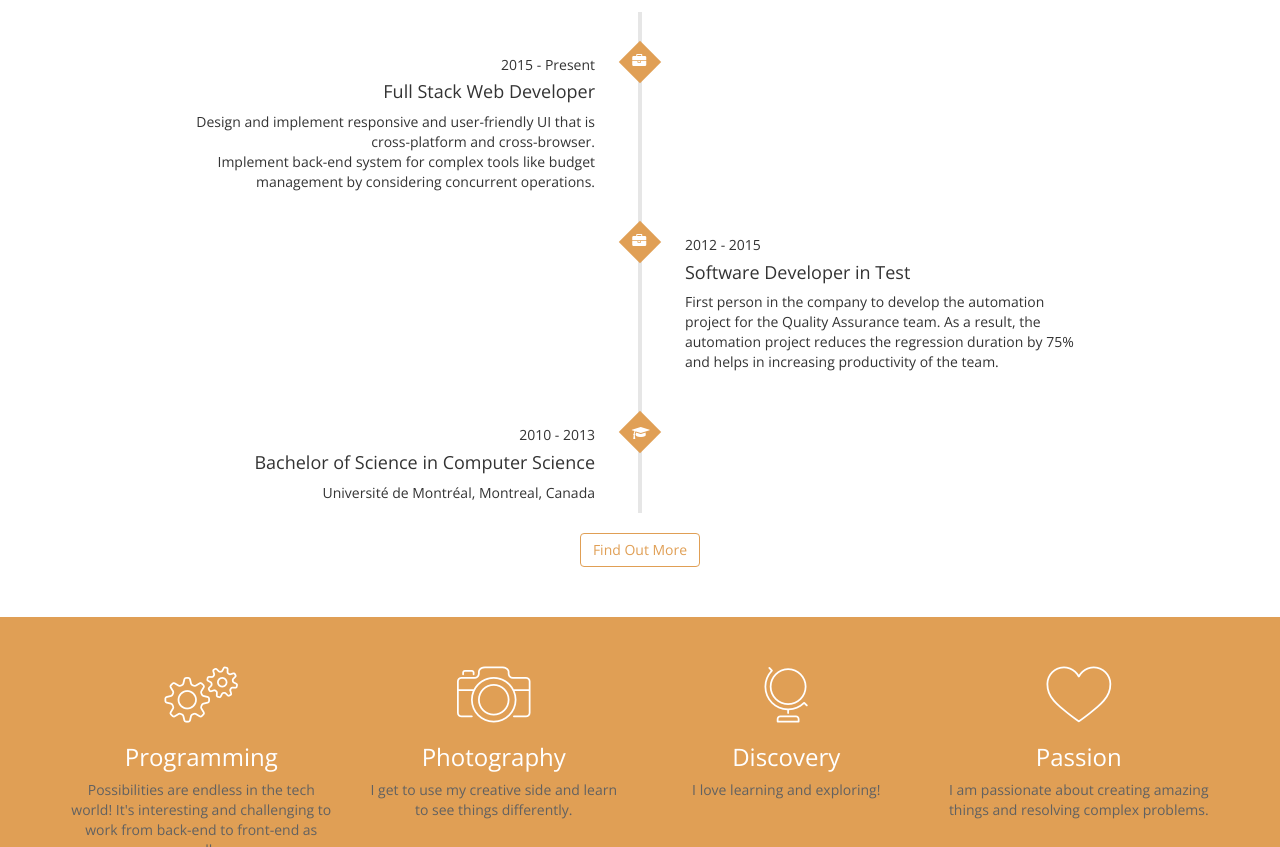
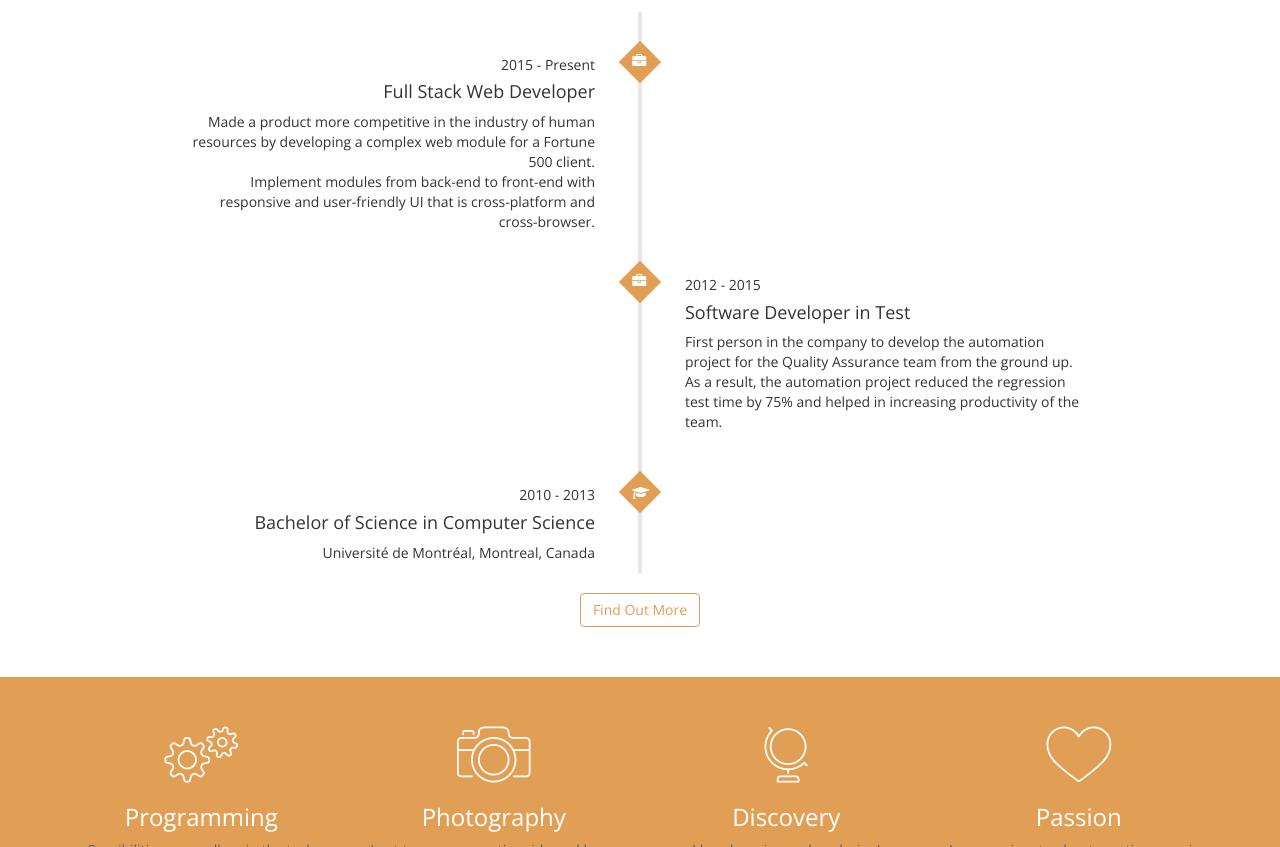
Before and after one commit to kimsl/kimsl.github.io, a plain HTML site: page index.html in a window 1280 px wide. Shown: the part 895-1742 px from the top of the page. Drawn offline with nearby package versions, Linux system fonts and the light colour scheme.

Commit message:
Modify About description

```diff
--- a/index.html
+++ b/index.html
@@ -76,8 +76,8 @@
                                 </div>
                                 <div class="timeline-body">
                                     <ul>
-                                        <li>Design and implement responsive and user-friendly UI that is cross-platform and cross-browser.</li>
-                                        <li>Implement back-end system for complex tools like budget management by considering concurrent operations.</li>
+                                        <li>Made a product more competitive in the industry of human resources by developing a complex web module for a Fortune 500 client.</li>
+                                        <li>Implement modules from back-end to front-end with responsive and user-friendly UI that is cross-platform and cross-browser.</li>
                                     </ul>
                                 </div>
                             </div>
@@ -90,7 +90,7 @@
                                     <h4 class="timeline-title">Software Developer in Test</h4>
                                 </div>
                                 <div class="timeline-body">
-                                    <p>First person in the company to develop the automation project for the Quality Assurance team. As a result, the automation project reduces the regression duration by 75% and helps in increasing productivity of the team.</p>
+                                    <p>First person in the company to develop the automation project for the Quality Assurance team from the ground up. As a result, the automation project reduced the regression test time by 75% and helped in increasing productivity of the team.</p>
                                 </div>
                             </div>
                         </li>
```
